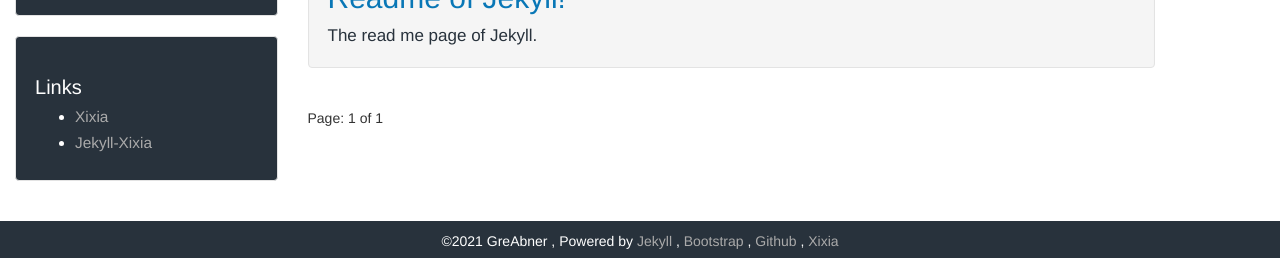
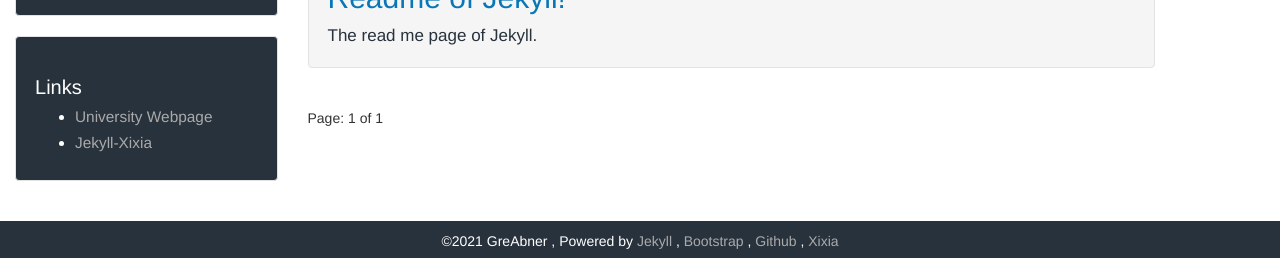
Before and after one commit to GReabner/GReabner.github.io, a Jekyll site: the page built from index.html, in a window 1280 px wide. Shown: the part 658-916 px from the top of the page. Built offline with Jekyll 4.4.1, drawn with Linux system fonts in a browser that asks for light colours; the list of posts is cut into pages by our own code.

Commit message:
Update links.yml

```diff
--- a/_data/links.yml
+++ b/_data/links.yml
@@ -1,5 +1,5 @@
-- url: "http://xixia.info"
-  title: "Xixia"
+- url: "https://student.cs.uwaterloo.ca/~r6gong/"
+  title: "University Webpage"
 
 - url: "https://github.com/zxixia/jekyll-xixia"
   title: "Jekyll-Xixia"
```
